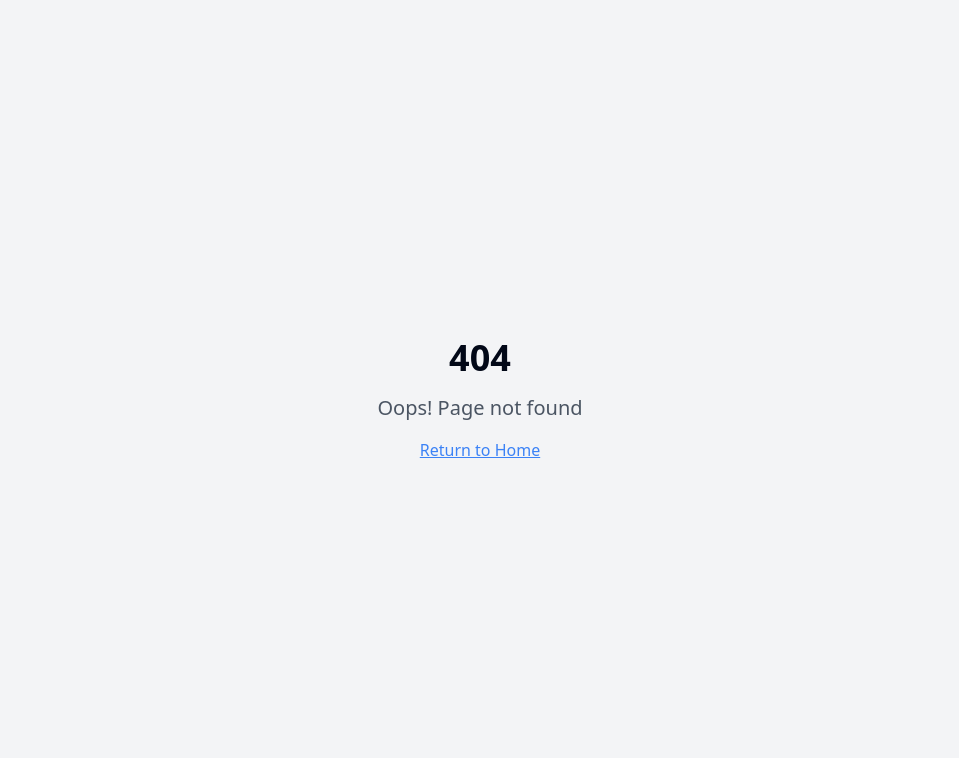
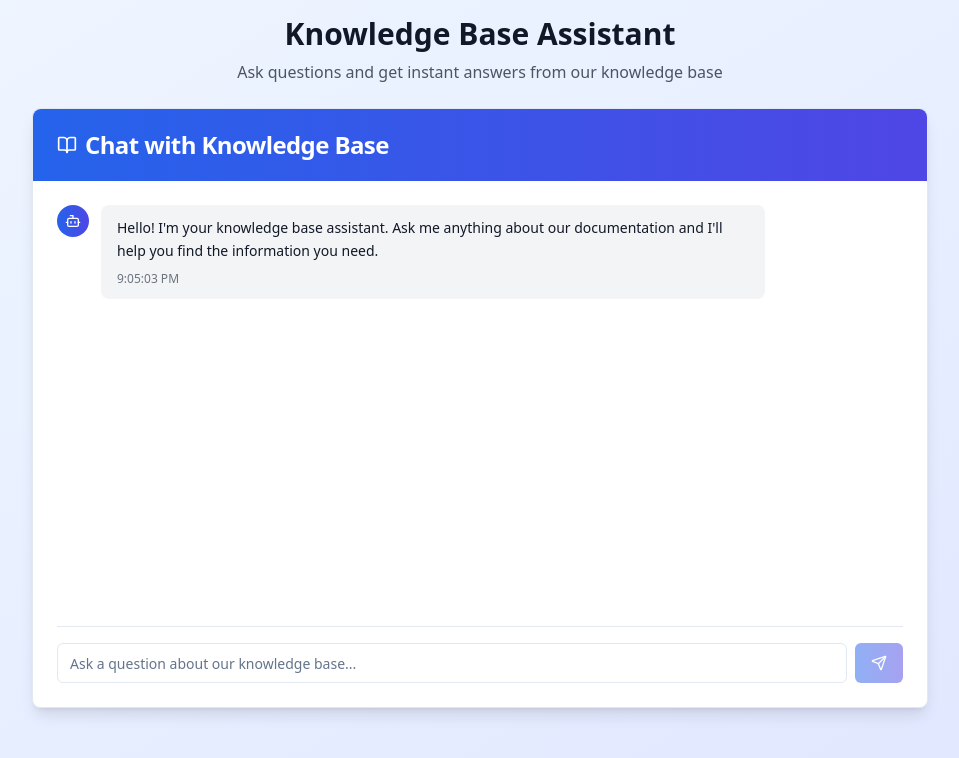
Before and after one commit to argosinfotech/echo-intel-system, a React (Vite) app: page /chat in a window 1280 px wide. Before the commit this address had no page. Shown: the top 758 px of the page, without its empty margins (160-1119 px from the left). Built offline with nearby package versions, Linux system fonts and the light colour scheme.

Commit message:
feat: Implement user chat interface
Integrate a chat interface for users to interact with the knowledge base.

```diff
--- a/src/App.tsx
+++ b/src/App.tsx
@@ -1,9 +1,11 @@
+
 import { Toaster } from "@/components/ui/toaster";
 import { Toaster as Sonner } from "@/components/ui/sonner";
 import { TooltipProvider } from "@/components/ui/tooltip";
 import { QueryClient, QueryClientProvider } from "@tanstack/react-query";
 import { BrowserRouter, Routes, Route } from "react-router-dom";
 import Index from "./pages/Index";
+import KnowledgeBaseChatPage from "./pages/KnowledgeBaseChat";
 import NotFound from "./pages/NotFound";
 
 const queryClient = new QueryClient();
@@ -16,6 +18,7 @@ const App = () => (
       <BrowserRouter>
         <Routes>
           <Route path="/" element={<Index />} />
+          <Route path="/chat" element={<KnowledgeBaseChatPage />} />
           {/* ADD ALL CUSTOM ROUTES ABOVE THE CATCH-ALL "*" ROUTE */}
           <Route path="*" element={<NotFound />} />
         </Routes>
--- /dev/null
+++ b/src/components/KnowledgeBaseChat.tsx
@@ -0,0 +1,170 @@
+
+import React, { useState, useRef, useEffect } from 'react';
+import { Send, Bot, User, BookOpen } from 'lucide-react';
+import { Button } from '@/components/ui/button';
+import { Input } from '@/components/ui/input';
+import { ScrollArea } from '@/components/ui/scroll-area';
+import { Card, CardContent, CardHeader, CardTitle } from '@/components/ui/card';
+
+interface Message {
+  id: string;
+  content: string;
+  sender: 'user' | 'bot';
+  timestamp: Date;
+}
+
+const KnowledgeBaseChat = () => {
+  const [messages, setMessages] = useState<Message[]>([
+    {
+      id: '1',
+      content: 'Hello! I\'m your knowledge base assistant. Ask me anything about our documentation and I\'ll help you find the information you need.',
+      sender: 'bot',
+      timestamp: new Date(),
+    }
+  ]);
+  const [inputValue, setInputValue] = useState('');
+  const [isTyping, setIsTyping] = useState(false);
+  const scrollAreaRef = useRef<HTMLDivElement>(null);
+
+  const scrollToBottom = () => {
+    if (scrollAreaRef.current) {
+      const scrollContainer = scrollAreaRef.current.querySelector('[data-radix-scroll-area-viewport]');
+      if (scrollContainer) {
+        scrollContainer.scrollTop = scrollContainer.scrollHeight;
+      }
+    }
+  };
+
+  useEffect(() => {
+    scrollToBottom();
+  }, [messages]);
+
+  const handleSendMessage = async () => {
+    if (!inputValue.trim()) return;
+
+    const userMessage: Message = {
+      id: Date.now().toString(),
+      content: inputValue,
+      sender: 'user',
+      timestamp: new Date(),
+    };
+
+    setMessages(prev => [...prev, userMessage]);
+    setInputValue('');
+    setIsTyping(true);
+
+    // Simulate knowledge base response
+    setTimeout(() => {
+      const botMessage: Message = {
+        id: (Date.now() + 1).toString(),
+        content: `I found information related to "${userMessage.content}". Here's what I can tell you: This is a simulated response from the knowledge base. You can integrate this with your actual knowledge base search and AI response system.`,
+        sender: 'bot',
+        timestamp: new Date(),
+      };
+      setMessages(prev => [...prev, botMessage]);
+      setIsTyping(false);
+    }, 2000);
+  };
+
+  const handleKeyPress = (e: React.KeyboardEvent) => {
+    if (e.key === 'Enter') {
+      handleSendMessage();
+    }
+  };
+
+  return (
+    <div className="min-h-screen bg-gradient-to-br from-blue-50 to-indigo-100 p-4">
+      <div className="max-w-4xl mx-auto">
+        <div className="text-center mb-6">
+          <h1 className="text-3xl font-bold text-gray-900 mb-2">Knowledge Base Assistant</h1>
+          <p className="text-gray-600">Ask questions and get instant answers from our knowledge base</p>
+        </div>
+
+        <Card className="h-[600px] flex flex-col shadow-lg">
+          <CardHeader className="bg-gradient-to-r from-blue-600 to-indigo-600 text-white rounded-t-lg">
+            <CardTitle className="flex items-center space-x-2">
+              <BookOpen className="h-5 w-5" />
+              <span>Chat with Knowledge Base</span>
+            </CardTitle>
+          </CardHeader>
+
+          <CardContent className="flex-1 flex flex-col space-y-4 p-6">
+            <ScrollArea ref={scrollAreaRef} className="flex-1 pr-4">
+              <div className="space-y-4">
+                {messages.map((message) => (
+                  <div
+                    key={message.id}
+                    className={`flex items-start space-x-3 ${
+                      message.sender === 'user' ? 'justify-end' : 'justify-start'
+                    }`}
+                  >
+                    {message.sender === 'bot' && (
+                      <div className="flex-shrink-0 w-8 h-8 bg-gradient-to-r from-blue-600 to-indigo-600 rounded-full flex items-center justify-center">
+                        <Bot className="h-4 w-4 text-white" />
+                      </div>
+                    )}
+
+                    <div
+                      className={`max-w-[80%] rounded-lg px-4 py-3 ${
+                        message.sender === 'user'
+                          ? 'bg-gradient-to-r from-blue-600 to-indigo-600 text-white'
+                          : 'bg-gray-100 text-gray-900'
+                      }`}
+                    >
+                      <p className="text-sm leading-relaxed">{message.content}</p>
+                      <p className={`text-xs mt-2 ${
+                        message.sender === 'user' ? 'text-blue-100' : 'text-gray-500'
+                      }`}>
+                        {message.timestamp.toLocaleTimeString()}
+                      </p>
+                    </div>
+
+                    {message.sender === 'user' && (
+                      <div className="flex-shrink-0 w-8 h-8 bg-gray-400 rounded-full flex items-center justify-center">
+                        <User className="h-4 w-4 text-white" />
+                      </div>
+                    )}
+                  </div>
+                ))}
+
+                {isTyping && (
+                  <div className="flex items-start space-x-3">
+                    <div className="flex-shrink-0 w-8 h-8 bg-gradient-to-r from-blue-600 to-indigo-600 rounded-full flex items-center justify-center">
+                      <Bot className="h-4 w-4 text-white" />
+                    </div>
+                    <div className="bg-gray-100 rounded-lg px-4 py-3">
+                      <div className="flex space-x-1">
+                        <div className="w-2 h-2 bg-gray-400 rounded-full animate-bounce"></div>
+                        <div className="w-2 h-2 bg-gray-400 rounded-full animate-bounce" style={{ animationDelay: '0.1s' }}></div>
+                        <div className="w-2 h-2 bg-gray-400 rounded-full animate-bounce" style={{ animationDelay: '0.2s' }}></div>
+                      </div>
+                    </div>
+                  </div>
+                )}
+              </div>
+            </ScrollArea>
+
+            <div className="flex space-x-2 pt-4 border-t">
+              <Input
+                value={inputValue}
+                onChange={(e) => setInputValue(e.target.value)}
+                onKeyPress={handleKeyPress}
+                placeholder="Ask a question about our knowledge base..."
+                className="flex-1"
+              />
+              <Button
+                onClick={handleSendMessage}
+                disabled={!inputValue.trim() || isTyping}
+                className="bg-gradient-to-r from-blue-600 to-indigo-600 hover:from-blue-700 hover:to-indigo-700"
+              >
+                <Send className="h-4 w-4" />
+              </Button>
+            </div>
+          </CardContent>
+        </Card>
+      </div>
+    </div>
+  );
+};
+
+export default KnowledgeBaseChat;
--- /dev/null
+++ b/src/pages/KnowledgeBaseChat.tsx
@@ -0,0 +1,9 @@
+
+import React from 'react';
+import KnowledgeBaseChat from '@/components/KnowledgeBaseChat';
+
+const KnowledgeBaseChatPage = () => {
+  return <KnowledgeBaseChat />;
+};
+
+export default KnowledgeBaseChatPage;
```
